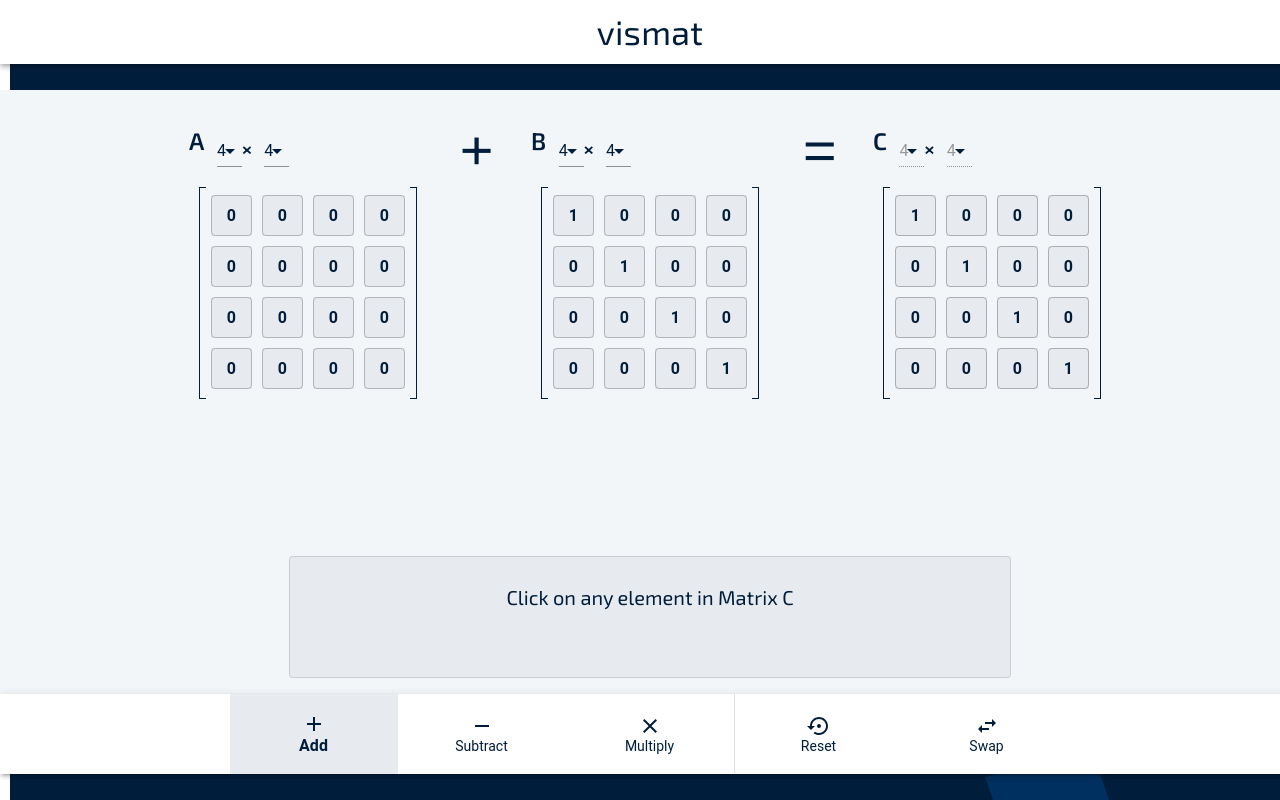
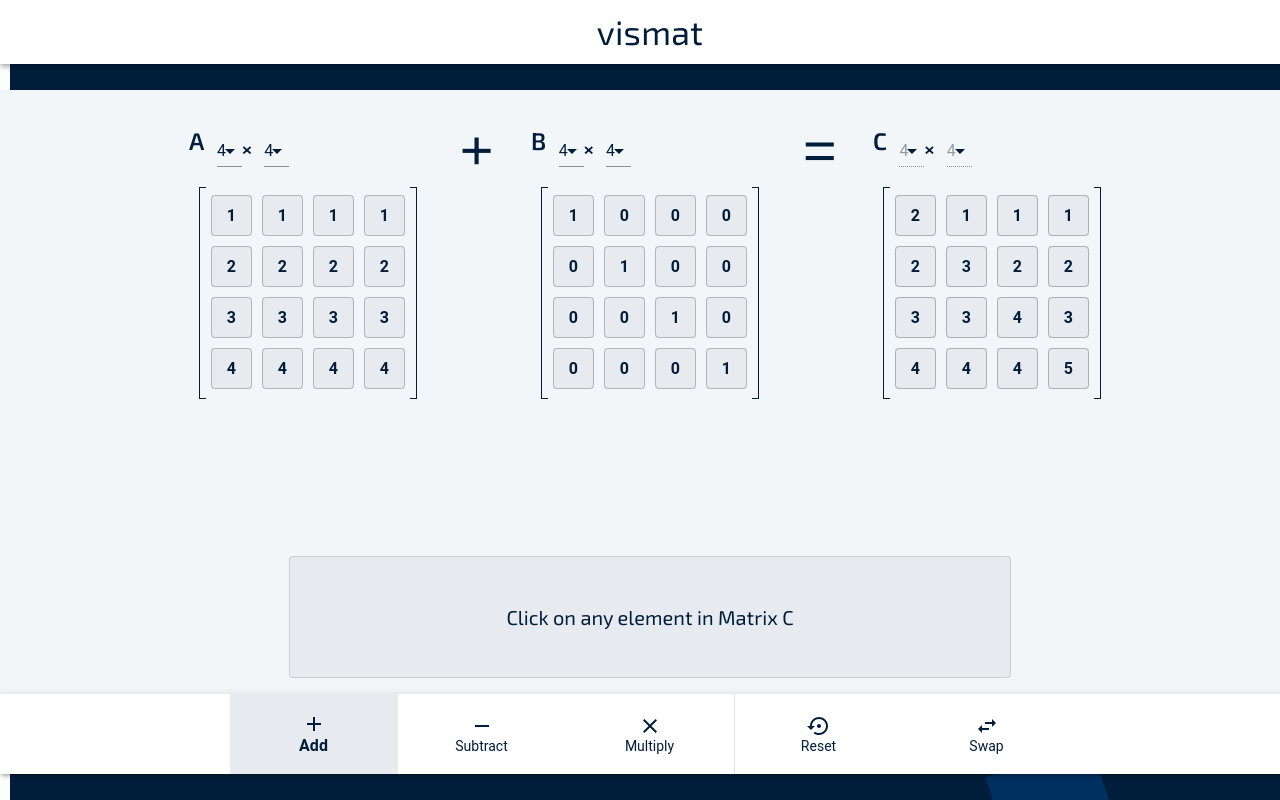
Before and after one commit to acodedoer/vizmat, a React (Create React App) app: page / in a window 1280 px wide. Built offline with nearby package versions, Linux system fonts and the light colour scheme.

Commit message:
centered solution

```diff
--- a/src/App.tsx
+++ b/src/App.tsx
@@ -4,7 +4,7 @@ import { matrixAddition, matrixSubtraction,matrixMultiplication} from "./utils";
 import Matrix from "./components/Matrix";
 import SiteTitle from "./components/SiteTitle";
 import "./App.css";
-import { BottomNavigation, BottomNavigationAction, Box, Card, Paper, styled } from "@mui/material";
+import { Box, styled } from "@mui/material";
 import ArithmeticSign from "./components/ArithmeticSign";
 import MainSection from "./components/MainSection";
 import { MatrixArithmeticArea } from "./components/MatrixArithmetic";
@@ -20,7 +20,7 @@ import {colors} from './constants'
 function App() {
 
   const initialState:State = {
-    m1:{matrix:[[0,0,0,0],[0,0,0,0],[0,0,0,0],[0,0,0,0]], size:[4,4]},
+    m1:{matrix:[[1,1,1,1],[2,2,2,2],[3,3,3,3],[4,4,4,4]], size:[4,4]},
     m2:{matrix:[[1,0,0,0],[0,1,0,0],[0,0,1,0],[0,0,0,1]], size:[4,4]},
     answer:{matrix:[[0,0,0,0],[0,0,0,0],[0,0,0,0],[0,0,0,0]], size:[4,4]},
     solution:{answer:[], question:<span></span>, formula:[<p></p>]},
@@ -103,7 +103,7 @@ function App() {
   //handle changes in the elements of a matrix
   const updateMatrix = (value:string, i:number, j:number, name:keyof typeof state) => {
     const matrix:number[][] = getMatrixFromState(name);
-    matrix[i][j] = value===""?0:value==="-"?0:parseInt(value)===0?0:(parseInt(value)|| matrix[i][j]);
+    matrix[i][j] = value===""?0:value==="-"?0:parseInt(value)===0?0:Math.abs(parseInt(value))>99?matrix[i][j]:(parseInt(value));
     updateState(name,{matrix,size:[matrix.length,matrix[0].length]})
   }
 
--- a/src/components/SolutionArea.tsx
+++ b/src/components/SolutionArea.tsx
@@ -4,6 +4,9 @@ const SolutionArea  = ({solution,operation=0,showError}:any):JSX.Element => {
 
     const SolutionPaper = styled(Paper)({
         backgroundColor: "#e7ebf0",
+        display:"flex",
+        flexDirection:"column",
+        justifyContent:"center",
         margin: "16px",
         width: "720px",
         height: "120px",
```
